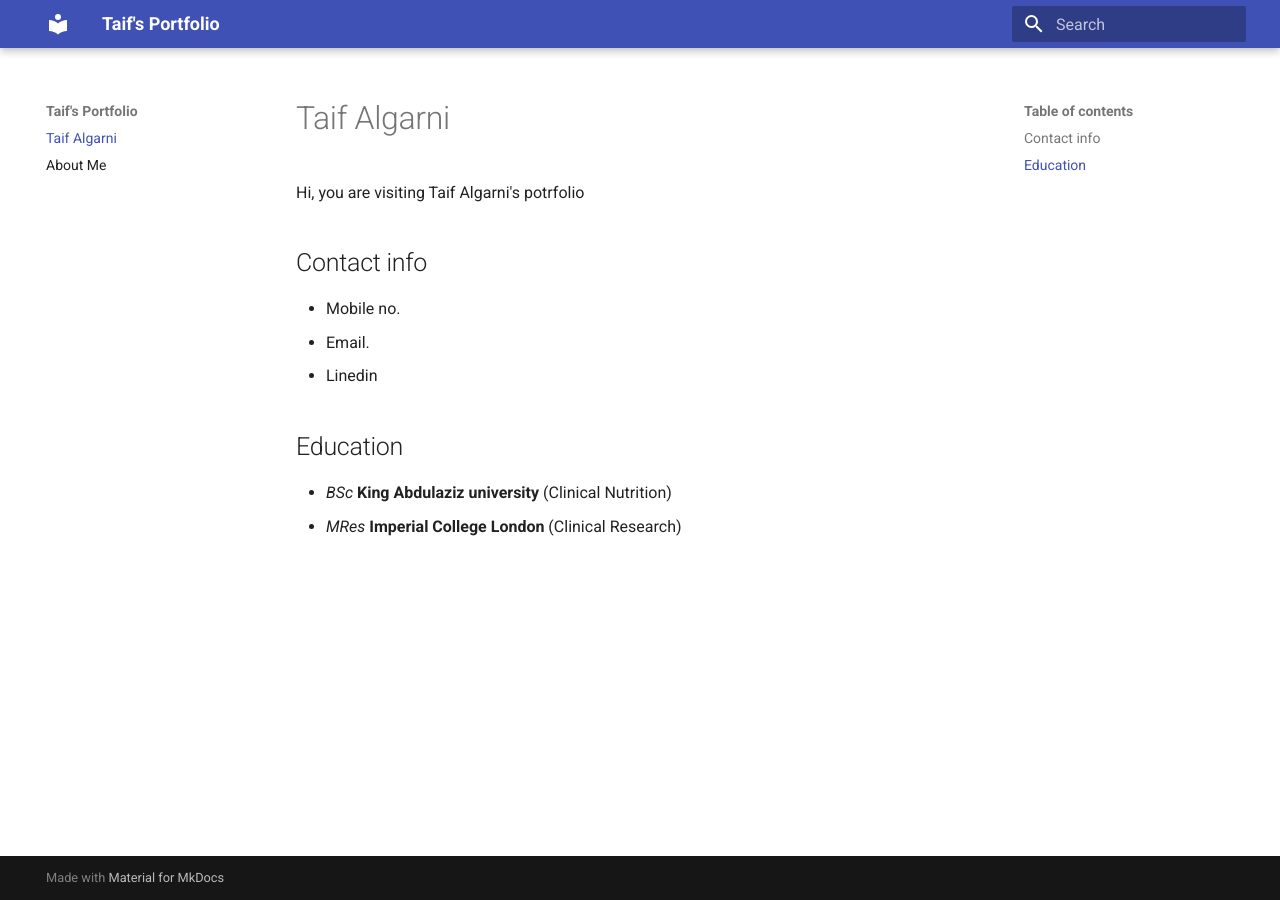
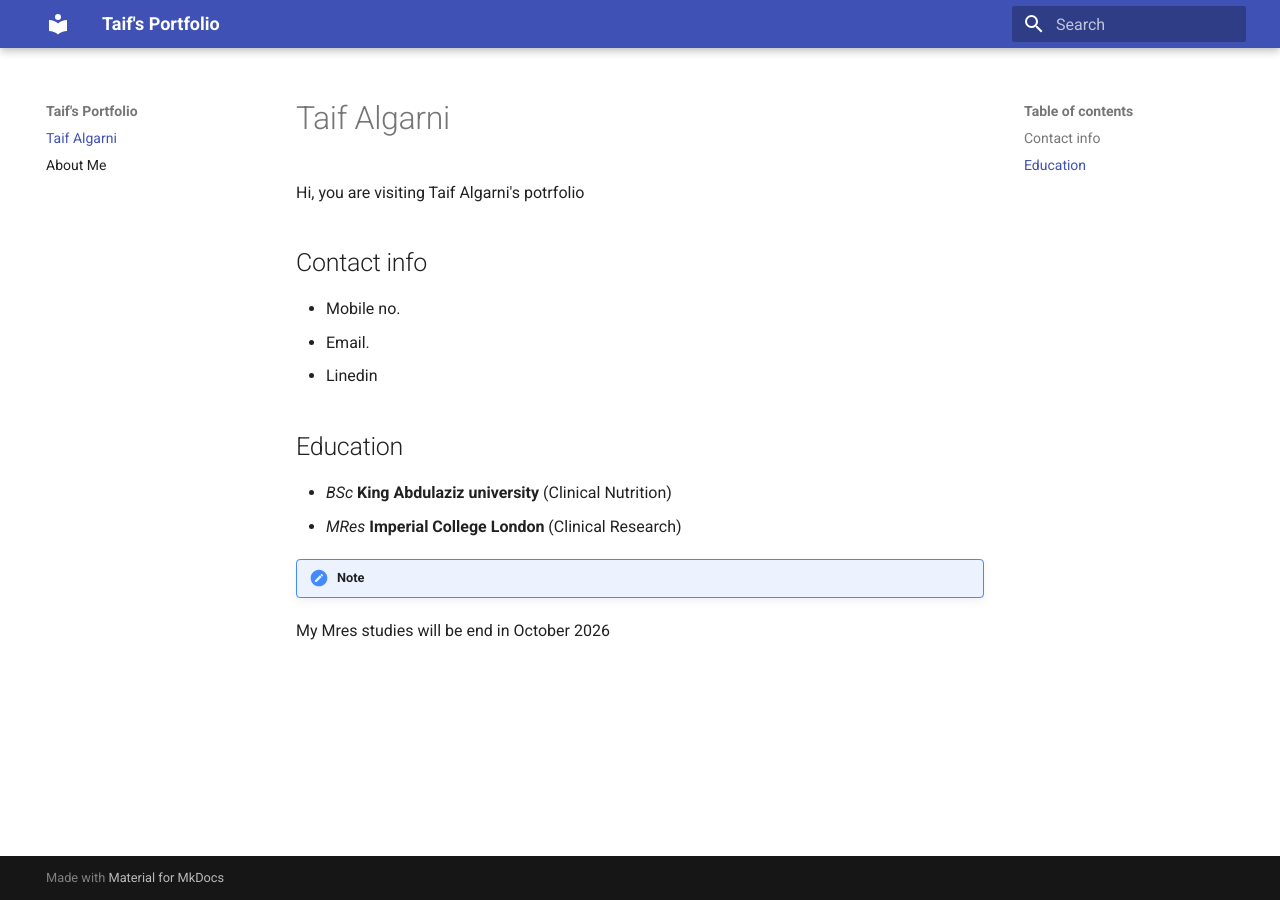
Before and after one commit to taifalgarni/Taif-Portfolio, an MkDocs documentation site: the page built from docs/index.md, in a window 1280 px wide. Built offline with MkDocs 1.6.1 and Material for MkDocs 9.7.7, drawn with Linux system fonts in a browser that asks for light colours.

Commit message:
Update index.md

```diff
--- a/docs/index.md
+++ b/docs/index.md
@@ -12,3 +12,7 @@ Hi, you are visiting Taif Algarni's potrfolio
 
 - _BSc_ **King Abdulaziz university**  (Clinical Nutrition)
 - _MRes_ **Imperial College London**  (Clinical Research)
+
+!!! note
+
+My Mres studies will be end in October 2026
```
